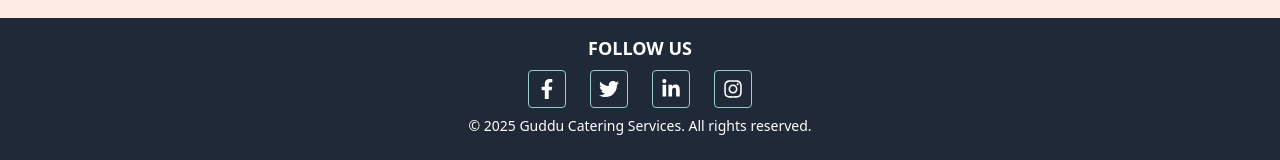
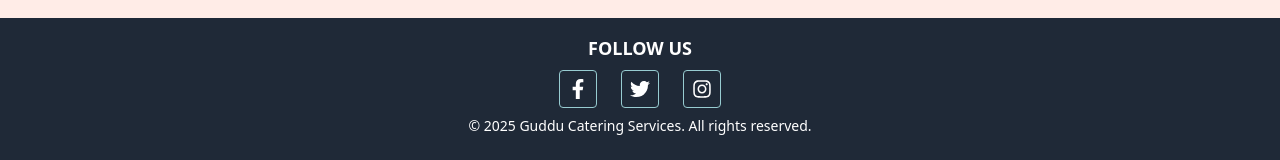
Before and after one commit to deenmd786/guddu-caterer, a Next.js app: page / in a window 1280 px wide. Shown: the part 5749-5909 px from the top of the page. Built offline with nearby package versions, Linux system fonts and the light colour scheme.

Commit message:
maid changes

```diff
--- a/src/components/layout/CopyRight.tsx
+++ b/src/components/layout/CopyRight.tsx
@@ -4,7 +4,6 @@
 import {
   FaFacebookF,
   FaInstagram,
-  FaLinkedinIn,
   FaTwitter,
 } from "react-icons/fa";
 
@@ -17,7 +16,7 @@
           <h3 className="font-bold text-lg mb-2">FOLLOW US</h3>
           <div className="flex justify-center space-x-4 md:space-x-6">
           <a
-              href="https://www.facebook.com"
+              href="https://www.facebook.com/profile.php?id=61572165755415"
               target="_blank"
               rel="noopener noreferrer"
               className="hover:text-blue-600 border border-[#97CCD1] rounded p-2 flex justify-center items-center hover:shadow-lg hover:shadow-blue-600/50 transition-all"
@@ -25,23 +24,16 @@
               <FaFacebookF className="text-xl" />
             </a>
             <a
-              href="#"
+              href="https://x.com/GudduCaterer"
               target="_blank"
               rel="noopener noreferrer"
               className="hover:text-blue-400 border border-[#97CCD1] rounded p-2 flex justify-center items-center hover:shadow-lg hover:shadow-blue-400/50 transition-all"
             >
               <FaTwitter className="text-xl" />
             </a>
+
             <a
-              href="#"
-              target="_blank"
-              rel="noopener noreferrer"
-              className="hover:text-blue-700 border border-[#97CCD1] rounded p-2 flex justify-center items-center hover:shadow-lg hover:shadow-blue-700/50 transition-all"
-            >
-              <FaLinkedinIn className="text-xl" />
-            </a>
-            <a
-              href="#"
+              href="https://www.instagram.com/gudducatererdelhi/"
               target="_blank"
               rel="noopener noreferrer"
               className="hover:text-pink-600 border border-[#97CCD1] rounded p-2 flex justify-center items-center hover:shadow-lg hover:shadow-pink-600/50 transition-all"
```
